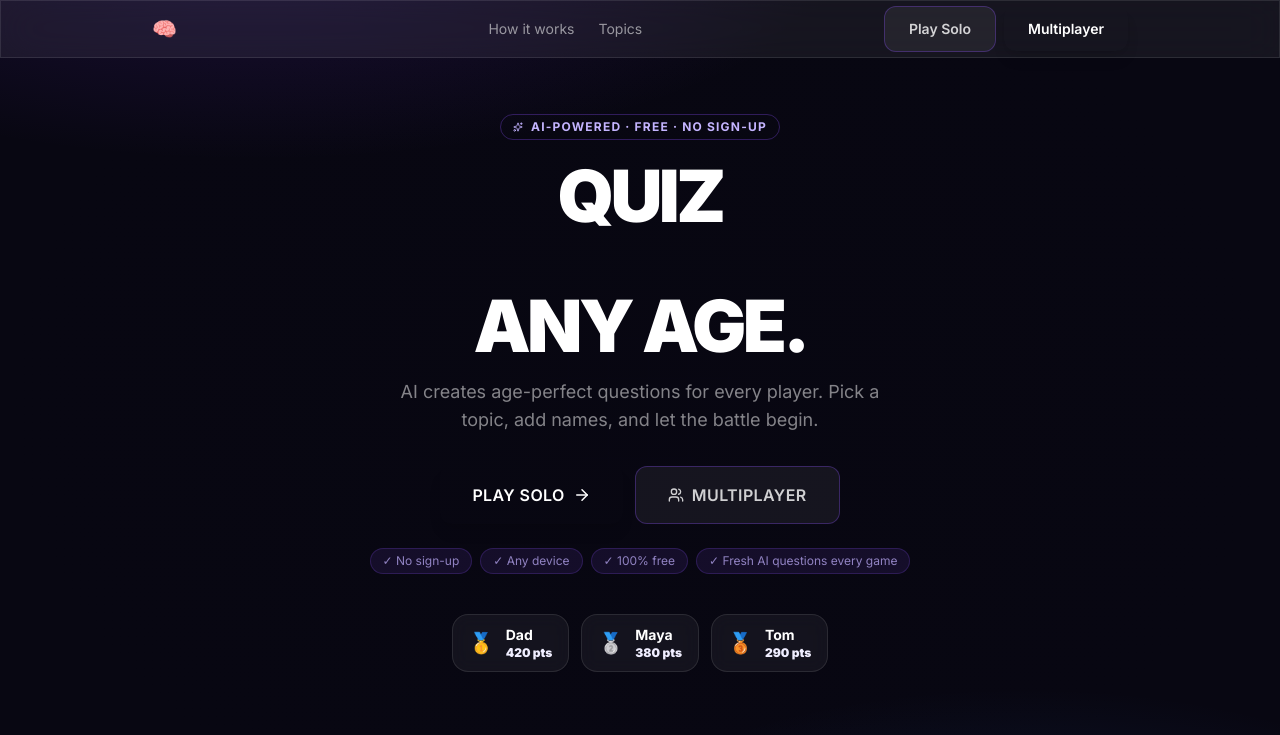
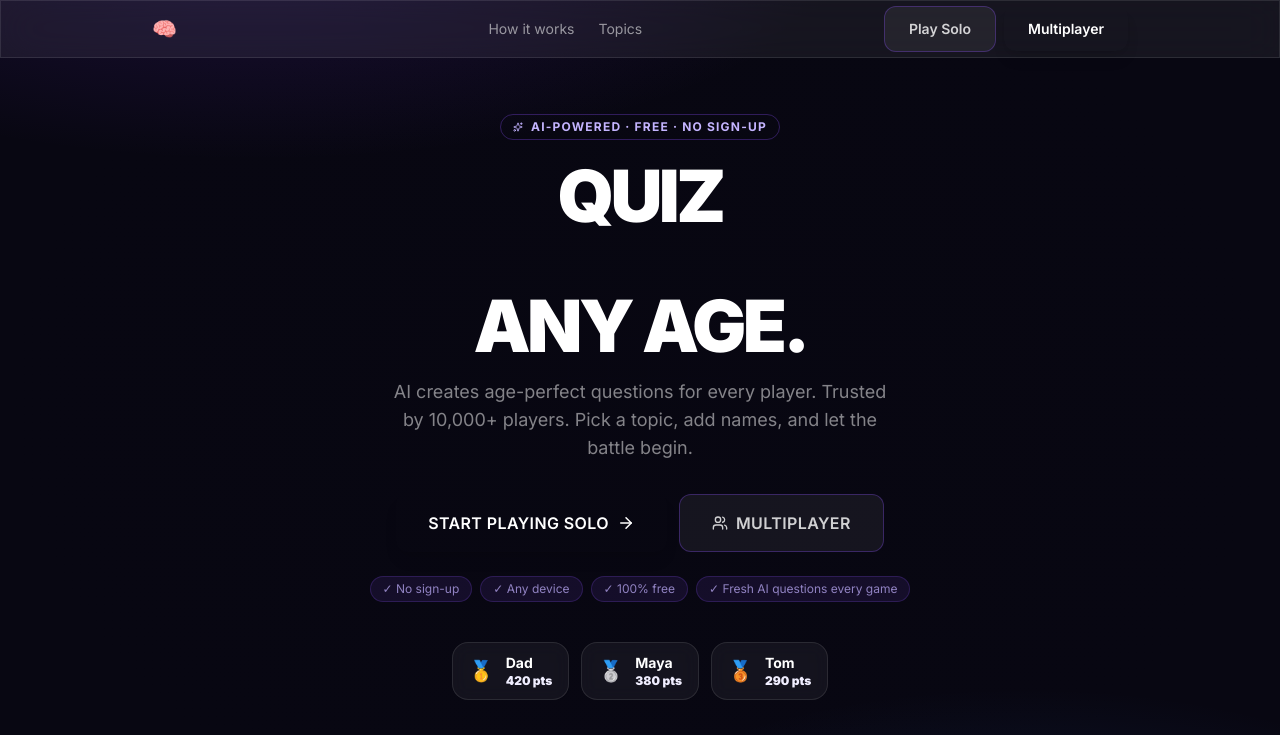
Before and after one commit to infosiva/kwizzo, a Next.js app: page / in a window 1280 px wide. Shown: the top 735 px of the page. Built offline with nearby package versions, Linux system fonts and the light colour scheme.

Commit message:
watchdog: auto-improve Kwizzo 2026-05-06

```diff
--- a/app/layout.tsx
+++ b/app/layout.tsx
@@ -10,7 +10,7 @@ const inter = Inter({ subsets: ['latin'] })
 
 export const metadata: Metadata = {
   title:       config.metaTitle,
-  description: config.metaDescription,
+  description: 'Play AI-generated quizzes with friends and family. No sign-up required!',
   keywords:    config.keywords,
 }
 
--- a/app/page.tsx
+++ b/app/page.tsx
@@ -49,12 +49,12 @@ export default function HomePage() {
           </h1>
 
           <p className="text-white/50 text-base sm:text-lg mb-8 max-w-lg mx-auto">
-            AI creates age-perfect questions for every player. Pick a topic, add names, and let the battle begin.
+            AI creates age-perfect questions for every player. Trusted by 10,000+ players. Pick a topic, add names, and let the battle begin.
           </p>
 
           <div className="flex flex-col sm:flex-row gap-3 justify-center mb-6">
             <Link href="/play?mode=solo" className={btn.primary + ' text-base px-8 py-4 font-black tracking-wide'}>
-              PLAY SOLO <ArrowRight size={18} />
+              START PLAYING SOLO <ArrowRight size={18} />
             </Link>
             <Link href="/play?mode=group" className={btn.secondary + ' text-base px-8 py-4 font-black tracking-wide'}>
               <Users size={16} /> MULTIPLAYER
```
